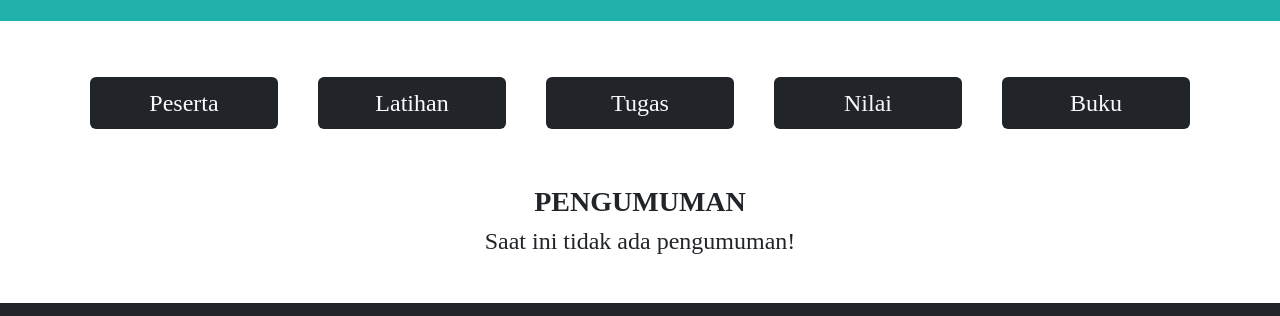
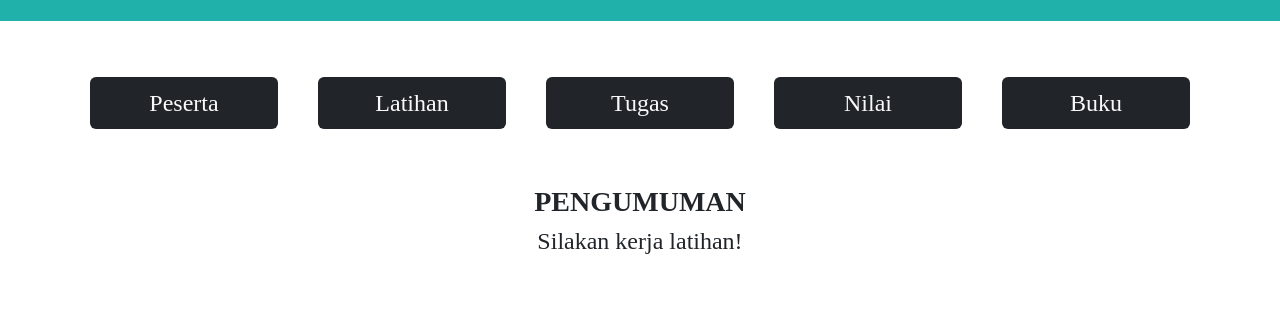
Before and after one commit to SyifaUrRahmi/Asisten-Matdas-Fa, a plain HTML site: page mat24.html in a window 1280 px wide. Shown: the part 145-461 px from the top of the page. Drawn offline with nearby package versions, Linux system fonts and the light colour scheme.

Commit message:
update file

```diff
--- a/mat24.html
+++ b/mat24.html
@@ -36,8 +36,9 @@
       </div>
     <div class="text-center m-5">
         <h3><b class="b">PENGUMUMAN</b></h3>
-        <h4>Saat ini tidak ada pengumuman!</h4>
+        <h4>Silakan kerja latihan!</h4>
     </div>
+    <br><br><br><br>
     <footer>
         <!-- Start Alert -->
         <section>
```
